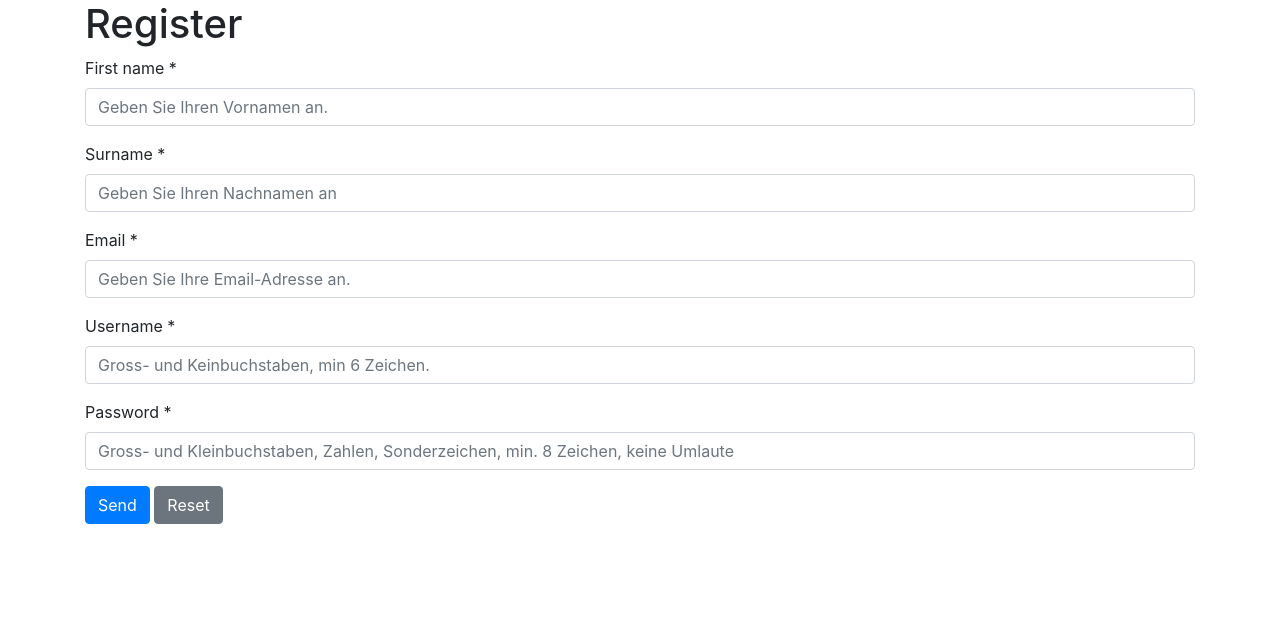
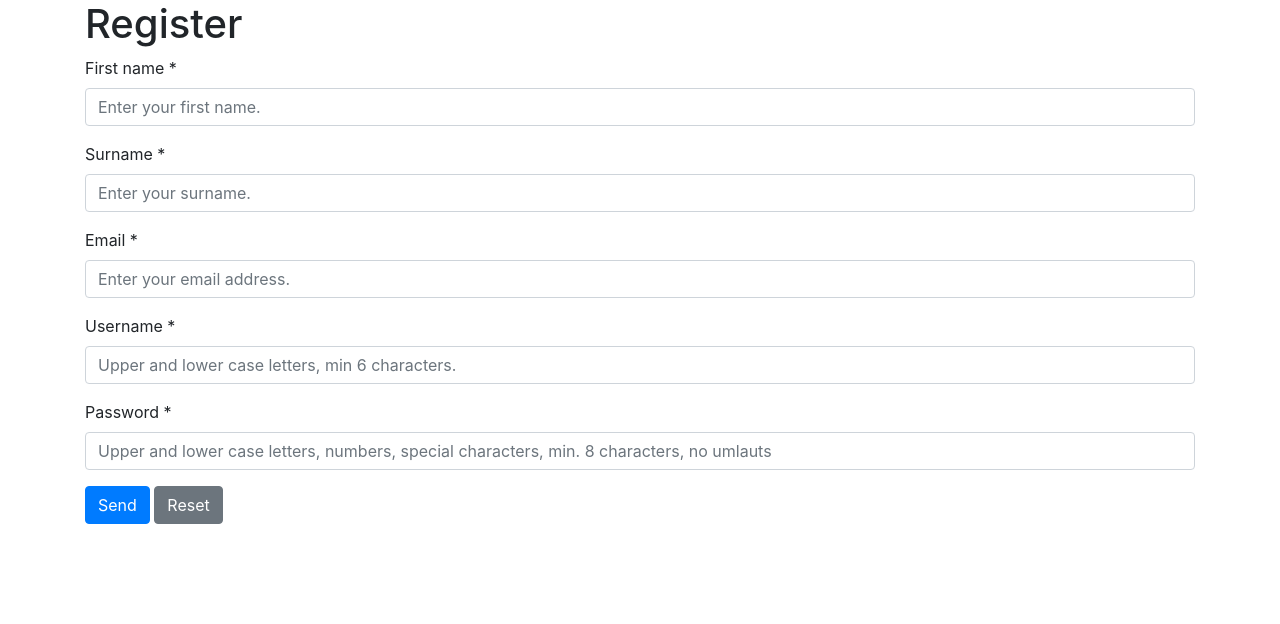
Before and after one commit to sayonaraLulw/banking-system, a PHP site: page /register.php in a window 1280 px wide. Shown: the part 56-680 px from the top of the page. Run offline with PHP 8.4, Linux system fonts and the light colour scheme; a stand-in replaces the project's code that opens the database connection.

Commit message:
update regsiter text

```diff
--- a/register.php
+++ b/register.php
@@ -153,27 +153,27 @@ if ($_SERVER['REQUEST_METHOD'] == "POST") {
       <!-- vorname -->
       <div class="form-group">
         <label for="firstname">First name *</label>
-        <input type="text" name="firstname" class="form-control" id="firstname" value="<?php echo $firstname ?>" placeholder="Geben Sie Ihren Vornamen an." maxlength="30" required="true">
+        <input type="text" name="firstname" class="form-control" id="firstname" value="<?php echo $firstname ?>" placeholder="Enter your first name." maxlength="30" required="true">
       </div>
       <!-- nachname -->
       <div class="form-group">
         <label for="lastname">Surname *</label>
-        <input type="text" name="lastname" class="form-control" id="lastname" value="<?php echo $lastname ?>" placeholder="Geben Sie Ihren Nachnamen an" maxlength="30" required="true">
+        <input type="text" name="lastname" class="form-control" id="lastname" value="<?php echo $lastname ?>" placeholder="Enter your surname." maxlength="30" required="true">
       </div>
       <!-- email -->
       <div class="form-group">
         <label for="email">Email *</label>
-        <input type="email" name="email" class="form-control" id="email" value="<?php echo $email ?>" placeholder="Geben Sie Ihre Email-Adresse an." maxlength="100" required="true">
+        <input type="email" name="email" class="form-control" id="email" value="<?php echo $email ?>" placeholder="Enter your email address." maxlength="100" required="true">
       </div>
       <!-- benutzername -->
       <div class="form-group">
         <label for="username">Username *</label>
-        <input type="text" name="username" class="form-control" id="username" value="<?php echo $username ?>" placeholder="Gross- und Keinbuchstaben, min 6 Zeichen." pattern="(?=.*[a-z])(?=.*[A-Z])[a-zA-Z]{6,}" title="Gross- und Keinbuchstaben, min 6 Zeichen." maxlength="30" required="true">
+        <input type="text" name="username" class="form-control" id="username" value="<?php echo $username ?>" placeholder="Upper and lower case letters, min 6 characters." pattern="(?=.*[a-z])(?=.*[A-Z])[a-zA-Z]{6,}" title="Upper and lower case letters, min 6 characters." maxlength="30" required="true">
       </div>
       <!-- password -->
       <div class="form-group">
         <label for="password">Password *</label>
-        <input type="password" name="password" class="form-control" id="password" placeholder="Gross- und Kleinbuchstaben, Zahlen, Sonderzeichen, min. 8 Zeichen, keine Umlaute" pattern="(?=^.{8,}$)((?=.*\d+)(?=.*\W+))(?![.\n])(?=.*[A-Z])(?=.*[a-z]).*$" title="mindestens einen Gross-, einen Kleinbuchstaben, eine Zahl und ein Sonderzeichen, mindestens 8 Zeichen lang,keine Umlaute." maxlength="255" required="true">
+        <input type="password" name="password" class="form-control" id="password" placeholder="Upper and lower case letters, numbers, special characters, min. 8 characters, no umlauts" pattern="(?=^.{8,}$)((?=.*\d+)(?=.*\W+))(?![.\n])(?=.*[A-Z])(?=.*[a-z]).*$" title="at least one upper case letter, one lower case letter, one number and one special character, at least 8 characters long,no umlauts." maxlength="255" required="true">
       </div>
       <!-- Send / Reset -->
       <button type="submit" name="btn-info" value="submit" class="btn btn-primary">Send</button>
```
